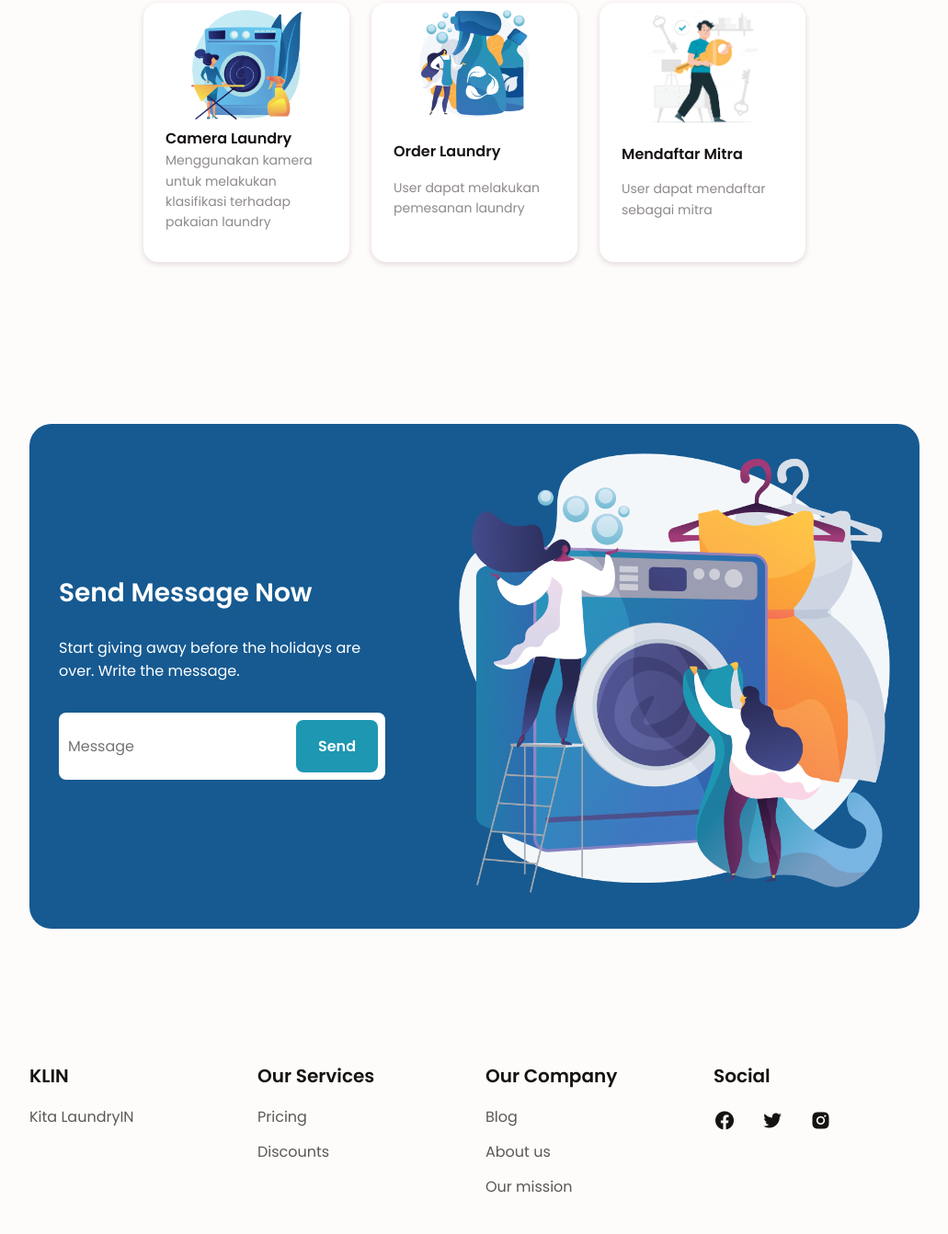
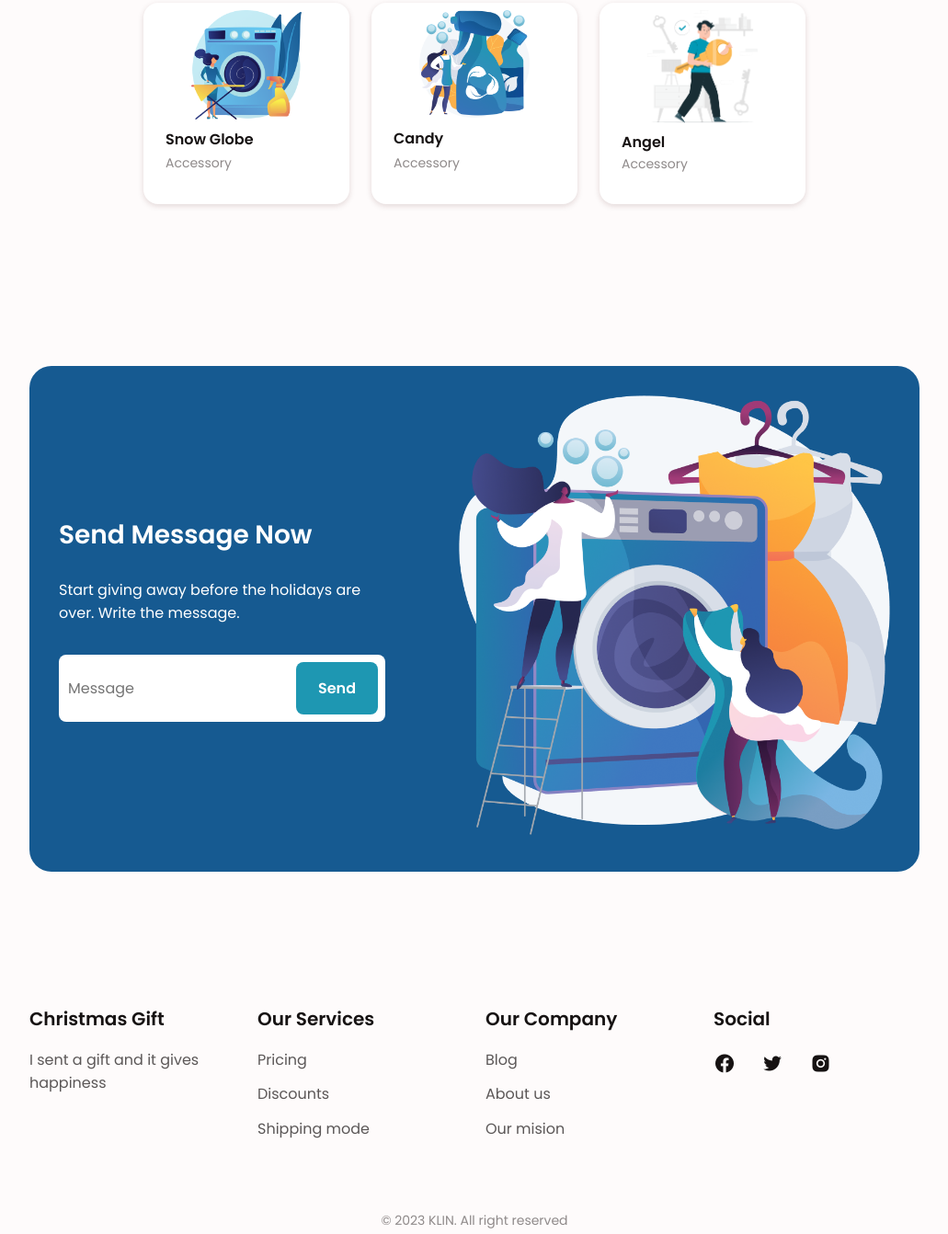
Before and after one commit to bangkit-klin/bangkit-klin.github.io, a plain HTML site: page index.html in a window 1280 px wide. Shown: the part 1273-2615 px from the top of the page at 92% size, without its empty margins (124-1155 px from the left). Drawn offline with nearby package versions, Linux system fonts and the light colour scheme.

Commit message:
Revert "update baru"
This reverts commit c47b99a3ff6293c50e1b5933f06227235b4e73c9.

```diff
--- a/index.html
+++ b/index.html
@@ -30,7 +30,7 @@
                         <li class="nav__item"><a href="#decoration" class="nav__link">Learning Path</a></li>
                         <li class="nav__item"><a href="#accessory" class="nav__link">Fitur</a></li>
 
-                        <!-- <li><i class='bx bx-toggle-left change-theme' id="theme-button"></i></li> -->
+                        <li><i class='bx bx-toggle-left change-theme' id="theme-button"></i></li>
                     </ul>
                 </div>
 
@@ -51,7 +51,7 @@
                     <div class="home__data">
                         <h1 class="home__title">KLIN LAUNDRY</h1>
                         <p class="home__description">The project addresses the challenges faced by busy individuals and students in managing their laundry needs. Through a well-structured project plan, KLIN integrates cloud computing for efficient backend operations and employs mobile development tools to create a user-friendly interface</p>
-                        <a href="#" class="button">Mulai</a>
+                        <a href="#" class="button">Get Started</a>
                     </div>
                 </div>
             </section>
@@ -104,24 +104,24 @@
                 <div class="accessory__container bd-grid">
                     <div class="accessory__content">
                         <img src="assets/img/splash1.png" alt="" class="accessory__img">
-                        <h3 class="accessory__title">Camera Laundry</h3>
-                        <span class="accessory__category">Menggunakan kamera untuk melakukan klasifikasi terhadap pakaian laundry</span>
+                        <h3 class="accessory__title">Snow Globe</h3>
+                        <span class="accessory__category">Accessory</span>
                         <!-- <span class="accessory__preci">$9.45</span> -->
                         <!-- <a href="#" class="button accessory__button"><i class='bx bx-heart'></i></a> -->
                     </div>
 
                     <div class="accessory__content">
                         <img src="assets/img/splash2.png" alt="" class="accessory__img">
-                        <h3 class="accessory__title">Order Laundry</h3>
-                        <span class="accessory__category">User dapat melakukan pemesanan laundry</span>
+                        <h3 class="accessory__title">Candy</h3>
+                        <span class="accessory__category">Accessory</span>
                         <!-- <span class="accessory__preci">$2.52</span> -->
                         <!-- <a href="#" class="button accessory__button"><i class='bx bx-heart'></i></a> -->
                     </div>
 
                     <div class="accessory__content">
                         <img src="assets/img/splash3.png" alt="" class="accessory__img">
-                        <h3 class="accessory__title">Mendaftar Mitra</h3>
-                        <span class="accessory__category">User dapat mendaftar sebagai mitra</span>
+                        <h3 class="accessory__title">Angel</h3>
+                        <span class="accessory__category">Accessory</span>
                         <!-- <span class="accessory__preci">$13.15</span> -->
                         <!-- <a href="#" class="button accessory__button"><i class='bx bx-heart'></i></a> -->
                     </div>
@@ -154,9 +154,9 @@
             <div class="footer__container bd-container bd-grid">
                 <div class="footer__content">
                     <h3 class="footer__title">
-                        <a href="#" class="footer__logo">KLIN</a>
+                        <a href="#" class="footer__logo">Christmas Gift</a>
                     </h3>
-                    <p class="footer__description">Kita LaundryIN </p>
+                    <p class="footer__description">I sent a gift and it gives <br> happiness</p>
                 </div>
 
                 <div class="footer__content">
@@ -164,7 +164,7 @@
                     <ul>
                         <li><a href="#" class="footer__link">Pricing </a></li>
                         <li><a href="#" class="footer__link">Discounts</a></li>
-                        <!-- <li><a href="#" class="footer__link">Shipping mode</a></li> -->
+                        <li><a href="#" class="footer__link">Shipping mode</a></li>
                     </ul>
                 </div>
 
@@ -173,7 +173,7 @@
                     <ul>
                         <li><a href="#" class="footer__link">Blog</a></li>
                         <li><a href="#" class="footer__link">About us</a></li>
-                        <li><a href="#" class="footer__link">Our mission</a></li>
+                        <li><a href="#" class="footer__link">Our mision</a></li>
                     </ul>
                 </div>
 
```
